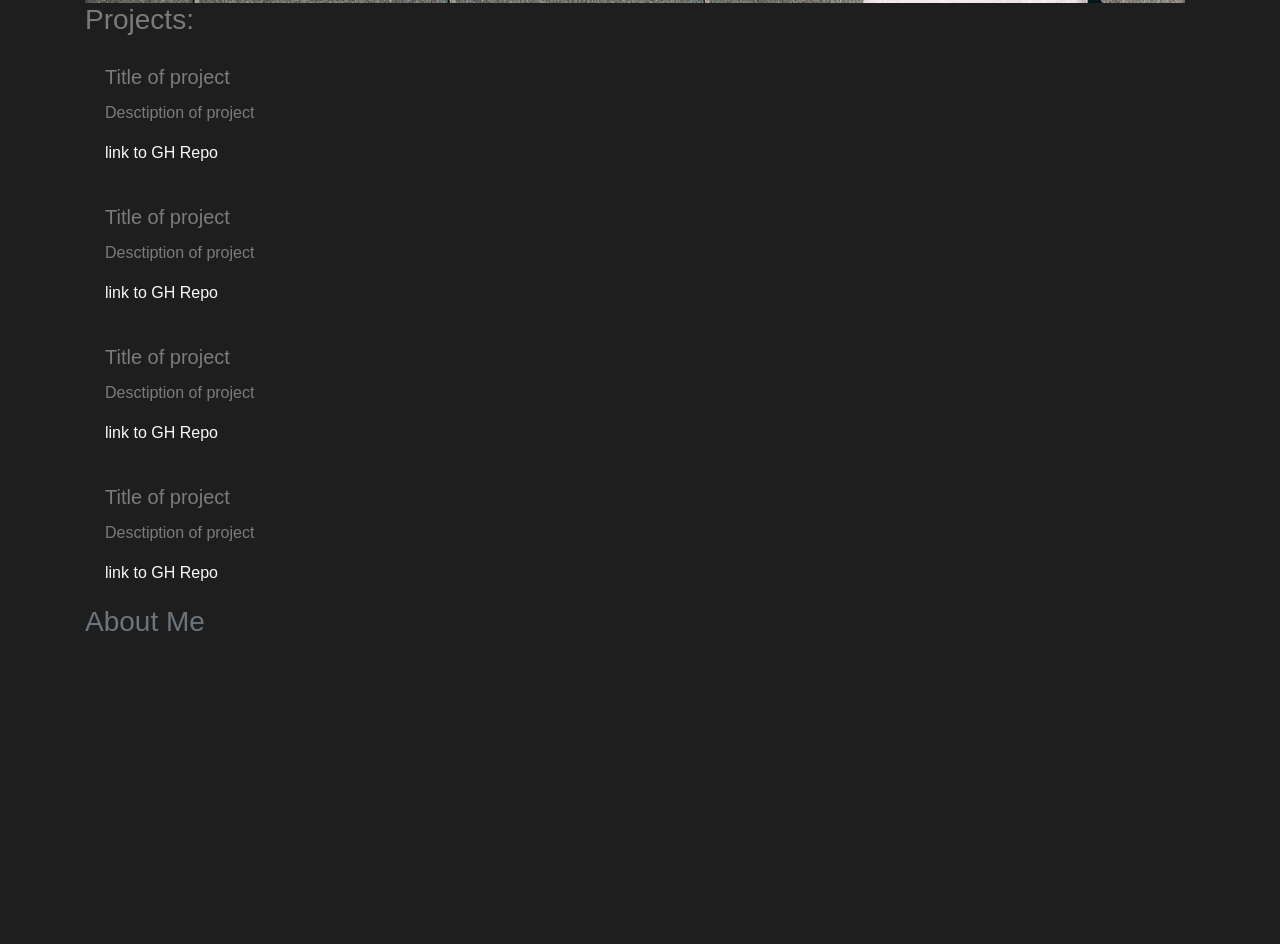
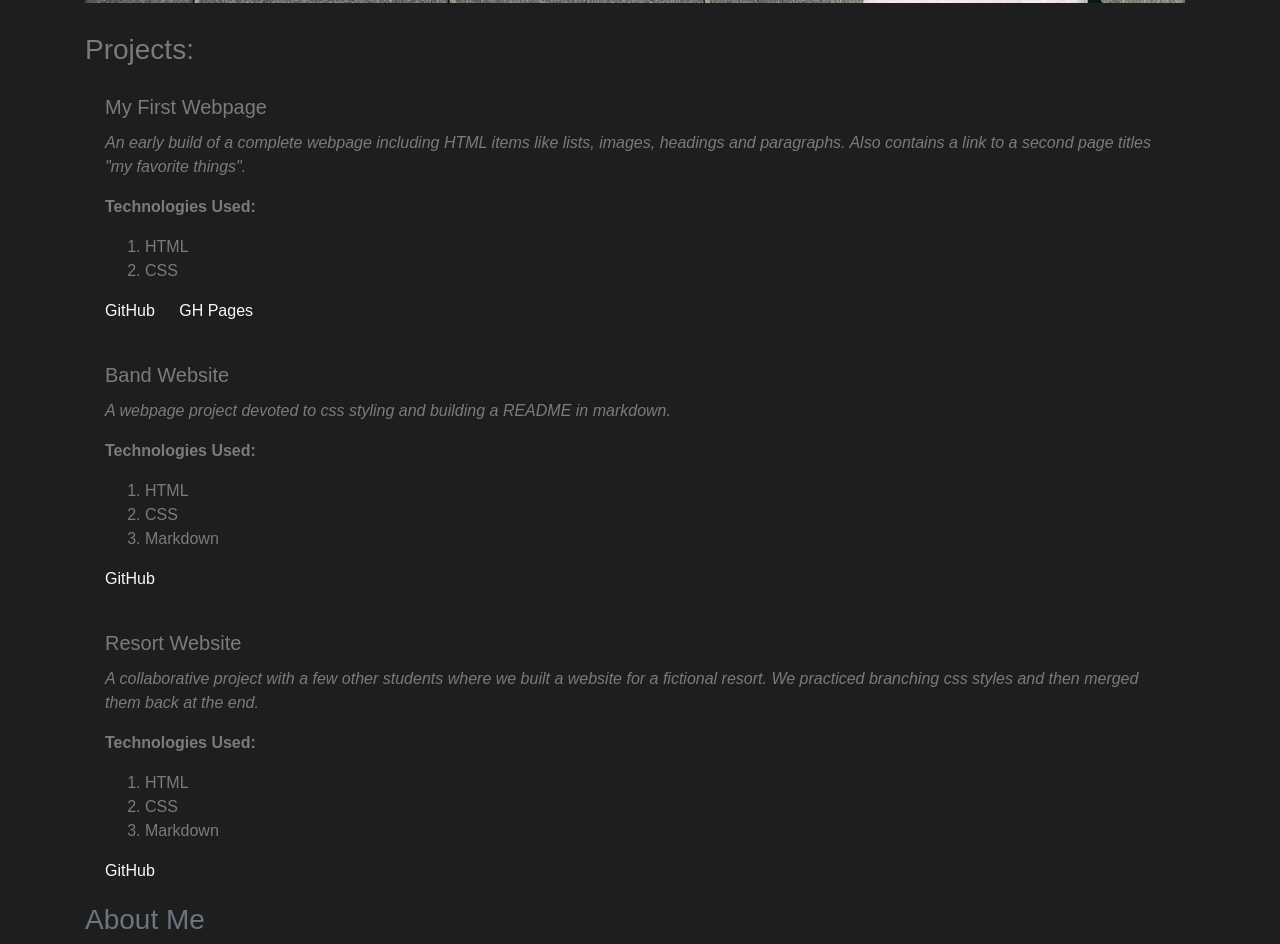
Before and after one commit to brycebresnan/Portfolio, a plain HTML site: page index.html in a window 1280 px wide. Shown: the part 736-1680 px from the top of the page. Before the commit the page ends 1382 px from the top, so only its background shows below. Drawn offline with nearby package versions, Linux system fonts and the light colour scheme.

Commit message:
fill out project cards and add links to GitHub repos.

```diff
--- a/css/styles.css
+++ b/css/styles.css
@@ -31,6 +31,7 @@ h3 {
 
 
 .profilePicture {
-  /* float: right; */
+  margin-bottom: 30px;
+
 
 }
--- a/index.html
+++ b/index.html
@@ -18,28 +18,44 @@
     <h3>Projects:</h3>
 
     <div class="card-body">
-      <h5 class="card-title"> Title of project</h5>
-      <p class="card-text">Desctiption of project</p>
-      <a href="#" class="text-light">link to GH Repo</a>
+      <h5 class="card-title">My First Webpage</h5>
+      <p class="card-text"><em>An early build of a complete webpage including HTML items like lists, images, headings and paragraphs. Also contains a link to a second page titles "my favorite things".</em></p>
+      <p class="card-text"><strong>Technologies Used:</strong>
+        <ol>
+          <li>HTML</li>
+          <li>CSS</li>
+        </ol>
+      </p>
+      <a href="https://github.com/brycebresnan/my-first-website" class="card-link text-light">GitHub</a>
+      <a href="https://brycebresnan.github.io/my-first-website/" class="card-link text-light">GH Pages</a>
     </div>
 
     <div class="card-body">
-      <h5 class="card-title"> Title of project</h5>
-      <p class="card-text">Desctiption of project</p>
-      <a href="#" class="text-light">link to GH Repo</a>
+      <h5 class="card-title">Band Website</h5>
+      <p class="card-text"><em>A webpage project devoted to css styling and building a README in markdown.</em></p>
+      <p class="card-text"><strong>Technologies Used:</strong>
+        <ol>
+          <li>HTML</li>
+          <li>CSS</li>
+          <li>Markdown</li>
+        </ol>
+      </p>
+      <a href="https://github.com/brycebresnan/bandWebsite" class="card-link text-light">GitHub</a>
     </div>
 
     <div class="card-body">
-      <h5 class="card-title"> Title of project</h5>
-      <p class="card-text">Desctiption of project</p>
-      <a href="#" class="text-light">link to GH Repo</a>
+      <h5 class="card-title">Resort Website</h5>
+      <p class="card-text"><em>A collaborative project with a few other students where we built a website for a fictional resort. We practiced branching css styles and then merged them back at the end.</em> </p>
+      <p class="card-text"><strong>Technologies Used:</strong>
+        <ol>
+          <li>HTML</li>
+          <li>CSS</li>
+          <li>Markdown</li>
+        </ol>
+      </p>
+      <a href="https://github.com/brycebresnan/Godzilla_Land" class="card-link text-light">GitHub</a>
     </div>
 
-    <div class="card-body">
-      <h5 class="card-title"> Title of project</h5>
-      <p class="card-text">Desctiption of project</p>
-      <a href="#" class="text-light">link to GH Repo</a>
-    </div>
 
     <h3><a href="aboutMe.html" class="text-secondary">About Me</a></h3>
 
```
